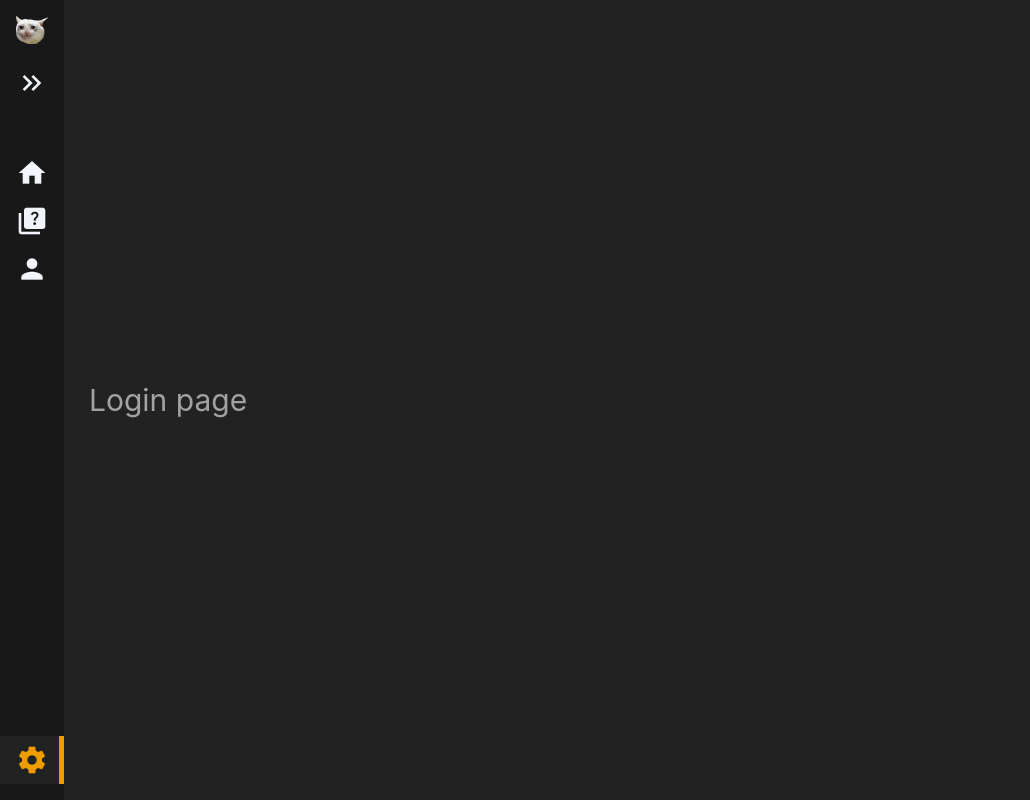
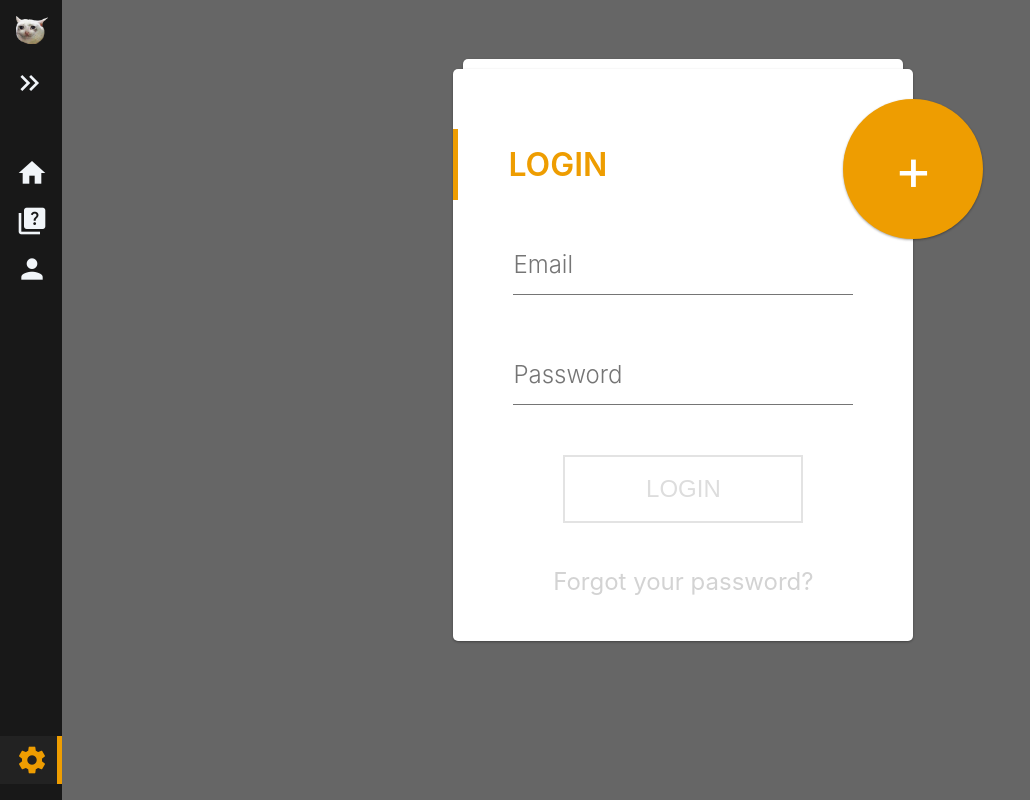
Before and after one commit to quizk/quizk-web, a Vue app: page /login in a window 1280 px wide. Shown: the whole page, without its empty margins (0-1030 px from the left). Built offline with nearby package versions, Linux system fonts and the light colour scheme.

Commit message:
Implement login UI

```diff
--- a/src/assets/base.css
+++ b/src/assets/base.css
@@ -40,6 +40,8 @@
   --color-text: var(--color-text-dark-2);
 
   --section-gap: 160px;
+
+  --font-weight-bold: 600;
 }
 
 *,
@@ -55,7 +57,7 @@
 body {
   min-height: 100vh;
   color: var(--color-text);
-  background: var(--color-background-soft);
+  background: #666666;
   transition: color 0.5s, background-color 0.5s;
   line-height: 1.6;
   font-family: Inter, -apple-system, BlinkMacSystemFont, 'Segoe UI', Roboto,
--- a/src/views/Login.vue
+++ b/src/views/Login.vue
@@ -1,15 +1,485 @@
+<script setup lang="ts">
+import { reactive, ref } from 'vue'
+enum MODE {
+  LOGIN = 'login',
+  REGISTER = 'register'
+}
+const state = reactive({
+  currentMode: MODE.LOGIN
+})
+function toggleMode() {
+  state.currentMode =
+    state.currentMode === MODE.LOGIN ? MODE.REGISTER : MODE.LOGIN
+}
+</script>
+
 <template>
   <div class="root">
-    <h1>Login page</h1>
+    <div
+      :class="['container', { active: state.currentMode === MODE.REGISTER }]"
+    >
+      <div class="card"></div>
+      <div class="card">
+        <h1 class="title">Login</h1>
+        <form>
+          <div class="input-container">
+            <input type="text" id="email" required />
+            <label for="email">Email</label>
+            <div class="bar"></div>
+          </div>
+          <div class="input-container">
+            <input type="password" id="password" required />
+            <label for="password"> Password </label>
+            <div class="bar"></div>
+          </div>
+          <div class="button-container">
+            <button><span>Login</span></button>
+          </div>
+          <div class="footer">
+            <a href="#">Forgot your password?</a>
+          </div>
+        </form>
+      </div>
+      <div class="card alt">
+        <div class="toggle" @click="toggleMode"></div>
+        <h1 class="title">
+          Register
+          <div class="close" @click="toggleMode"></div>
+        </h1>
+        <form>
+          <div class="input-container">
+            <input type="text" id="email" required />
+            <label for="email">Email</label>
+            <div class="bar"></div>
+          </div>
+          <div class="input-container">
+            <input type="password" id="password" required />
+            <label for="password">Password</label>
+            <div class="bar"></div>
+          </div>
+          <div class="input-container">
+            <input type="password" id="confirmPassword" required />
+            <label for="confirmPassword">Confirm Password</label>
+            <div class="bar"></div>
+          </div>
+          <div class="button-container">
+            <button><span>Next</span></button>
+          </div>
+        </form>
+      </div>
+    </div>
   </div>
 </template>
 
-<style>
-@media (min-width: 1024px) {
-  .root {
-    min-height: 100vh;
-    display: flex;
-    align-items: center;
+<style lang="scss" scoped>
+.root {
+  min-height: 100vh;
+  width: 100%;
+  margin: auto auto;
+}
+/* Container */
+.container {
+  position: relative;
+  max-width: 460px;
+  width: 100%;
+  margin: 0 auto 100px;
+
+  &.active {
+    .card {
+      &:first-child {
+        background: var(--color-white);
+        margin: 0 15px;
+      }
+
+      &:nth-child(2) {
+        background: var(--color-white);
+        margin: 0 10px;
+      }
+
+      &.alt {
+        top: 20px;
+        right: 0;
+        width: 100%;
+        min-width: 100%;
+        height: auto;
+        border-radius: 5px;
+        padding: 60px 0 40px;
+        overflow: hidden;
+
+        .toggle {
+          position: absolute;
+          top: 40px;
+          right: -70px;
+          box-shadow: none;
+          transform: scale(10);
+          transition: transform 0.3s ease;
+
+          &:before {
+            content: '';
+          }
+        }
+
+        .title,
+        .input-container,
+        .button-container {
+          left: 0;
+          opacity: 1;
+          visibility: visible;
+          transition: 0.3s ease;
+        }
+
+        .title {
+          transition-delay: 0.3s;
+        }
+
+        .input-container {
+          transition-delay: 0.4s;
+
+          &:nth-child(2) {
+            transition-delay: 0.5s;
+          }
+
+          &:nth-child(3) {
+            transition-delay: 0.6s;
+          }
+        }
+
+        .button-container {
+          transition-delay: 0.7s;
+        }
+      }
+    }
+  }
+}
+
+/* Card */
+.card {
+  position: relative;
+  background: var(--color-white);
+  border-radius: 5px;
+  padding: 60px 0 40px 0;
+  box-sizing: border-box;
+  box-shadow: 0 1px 3px rgba(0, 0, 0, 0.12), 0 1px 2px rgba(0, 0, 0, 0.24);
+  transition: 0.3s ease;
+
+  &:first-child {
+    background: var(--color-white);
+    height: 10px;
+    border-radius: 5px 5px 0 0;
+    margin: 0 10px;
+    padding: 0;
+  }
+
+  /* Title */
+  .title {
+    position: relative;
+    z-index: 1;
+    border-left: 5px solid var(--color-primary);
+    margin: 0 0 35px;
+    padding: 10px 0 10px 50px;
+    color: var(--color-primary);
+    font-size: 32px;
+    font-weight: var(--font-weight-bold);
+    text-transform: uppercase;
+  }
+
+  /* Inputs */
+  .input-container {
+    position: relative;
+    margin: 0 60px 50px;
+
+    input {
+      outline: none;
+      z-index: 1;
+      position: relative;
+      background: none;
+      width: 100%;
+      height: 60px;
+      border: 0;
+      color: #212121;
+      font-size: 24px;
+      font-weight: 400;
+
+      &:focus {
+        ~ label {
+          color: #9d9d9d;
+          transform: translate(-12%, -50%) scale(0.75);
+        }
+
+        ~ .bar {
+          &:before,
+          &:after {
+            width: 50%;
+          }
+        }
+      }
+
+      &:valid {
+        ~ label {
+          color: #9d9d9d;
+          transform: translate(-12%, -50%) scale(0.75);
+        }
+      }
+    }
+
+    label {
+      position: absolute;
+      top: 0;
+      left: 0;
+      color: #757575;
+      font-size: 24px;
+      font-weight: 300;
+      line-height: 60px;
+      transition: 0.2s ease;
+    }
+
+    .bar {
+      position: absolute;
+      left: 0;
+      bottom: 0;
+      background: #757575;
+      width: 100%;
+      height: 1px;
+
+      &:before,
+      &:after {
+        content: '';
+        position: absolute;
+        background: var(--color-primary);
+        width: 0;
+        height: 2px;
+        transition: 0.2s ease;
+      }
+
+      &:before {
+        left: 50%;
+      }
+
+      &:after {
+        right: 50%;
+      }
+    }
+  }
+
+  /* Button */
+  .button-container {
+    margin: 0 60px;
+    text-align: center;
+
+    button {
+      outline: 0;
+      cursor: pointer;
+      position: relative;
+      display: inline-block;
+      background: 0;
+      width: 240px;
+      border: 2px solid #e3e3e3;
+      padding: 20px 0;
+      font-size: 24px;
+      font-weight: var(--font-weight-bold);
+      line-height: 1;
+      text-transform: uppercase;
+      overflow: hidden;
+      transition: 0.3s ease;
+
+      span {
+        position: relative;
+        z-index: 1;
+        color: #ddd;
+        transition: 0.3s ease;
+      }
+
+      &:before {
+        content: '';
+        position: absolute;
+        top: 50%;
+        left: 50%;
+        display: block;
+        background: var(--color-primary);
+        width: 30px;
+        height: 30px;
+        border-radius: 100%;
+        margin: -15px 0 0 -15px;
+        opacity: 0;
+        transition: 0.3s ease;
+      }
+
+      &:hover,
+      &:active,
+      &:focus {
+        border-color: var(--color-primary);
+
+        span {
+          color: var(--color-primary);
+        }
+      }
+
+      &:active,
+      &:focus {
+        span {
+          color: var(--color-white);
+        }
+
+        &:before {
+          opacity: 1;
+          transform: scale(10);
+          transition: transform;
+        }
+      }
+    }
+  }
+
+  /* Footer */
+  .footer {
+    margin: 40px 0 0;
+    color: #d3d3d3;
+    font-size: 24px;
+    font-weight: 300;
+    text-align: center;
+
+    a {
+      color: inherit;
+      text-decoration: none;
+      transition: 0.3s ease;
+
+      &:hover {
+        color: darken(#d3d3d3, 10%);
+      }
+    }
+  }
+
+  /* Alt Card */
+  &.alt {
+    position: absolute;
+    top: 40px;
+    right: -70px;
+    z-index: 10;
+    width: 140px;
+    height: 140px;
+    background: none;
+    border-radius: 100%;
+    box-shadow: none;
+    padding: 0;
+    transition: 0.3s ease;
+
+    /* Toggle */
+    .toggle {
+      position: relative;
+      background: var(--color-primary);
+      width: 140px;
+      height: 140px;
+      border-radius: 100%;
+      box-shadow: 0 1px 3px rgba(0, 0, 0, 0.12), 0 1px 2px rgba(0, 0, 0, 0.24);
+      color: var(--color-white);
+      font-size: 58px;
+      line-height: 140px;
+      text-align: center;
+      cursor: pointer;
+
+      &:before {
+        content: '+';
+        display: inline-block;
+        font-size: inherit;
+        text-rendering: auto;
+        transform: translate(0, 0);
+      }
+    }
+
+    .title,
+    .input-container,
+    .button-container {
+      left: 100px;
+      opacity: 0;
+      visibility: hidden;
+    }
+
+    /* Title */
+    .title {
+      position: relative;
+      border-color: var(--color-white);
+      color: var(--color-white);
+
+      .close {
+        cursor: pointer;
+        position: absolute;
+        top: 0;
+        right: 60px;
+        display: inline;
+        color: var(--color-white);
+        font-size: 58px;
+        font-weight: 400;
+
+        &:before {
+          content: '\00d7';
+        }
+      }
+    }
+
+    /* Input */
+    .input-container {
+      input {
+        color: var(--color-white);
+
+        &:focus {
+          ~ label {
+            color: var(--color-white);
+          }
+
+          ~ .bar {
+            &:before,
+            &:after {
+              background: var(--color-white);
+            }
+          }
+        }
+
+        &:valid {
+          ~ label {
+            color: var(--color-white);
+          }
+        }
+      }
+
+      label {
+        color: var(--color-white);
+      }
+
+      .bar {
+        background: var(--color-white);
+      }
+    }
+
+    /* Button */
+    .button-container {
+      button {
+        width: 100%;
+        background: var(--color-white);
+        border-color: var(--color-white);
+
+        span {
+          color: var(--color-primary);
+        }
+
+        &:hover {
+          background: var(--color-white);
+        }
+
+        &:active,
+        &:focus {
+          &:before {
+            display: none;
+          }
+        }
+      }
+    }
+  }
+}
+
+/* Keyframes */
+@keyframes buttonFadeInUp {
+  0% {
+    bottom: 30px;
+    opacity: 0;
   }
 }
 </style>
```
Also changed, not shown: src/utils/helper.ts (added, +13 -0 lines).
